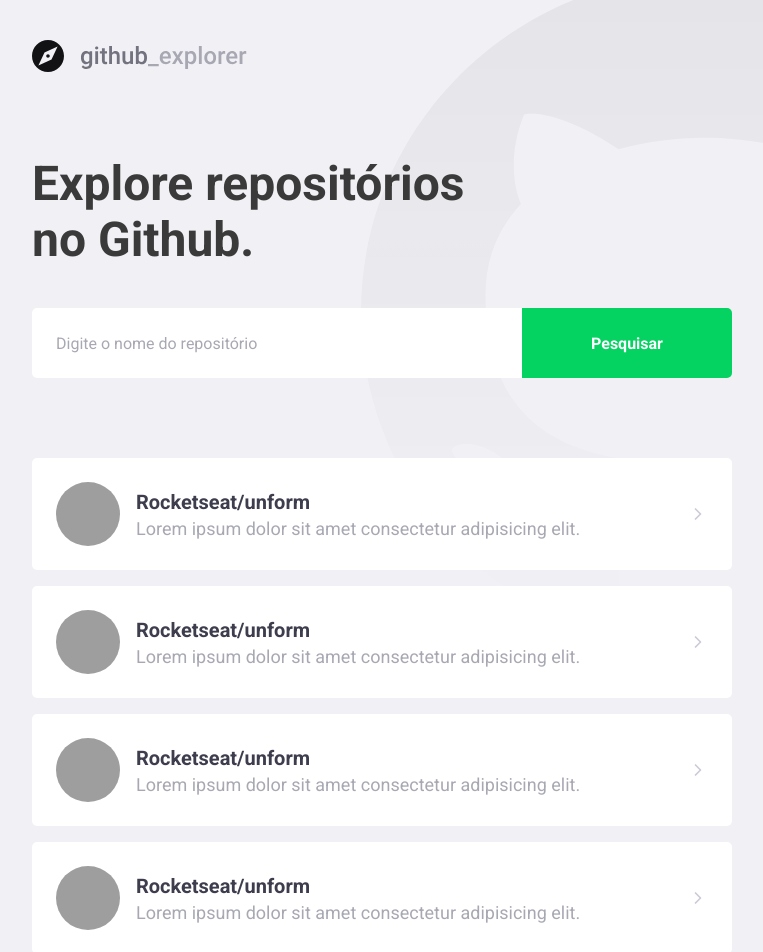
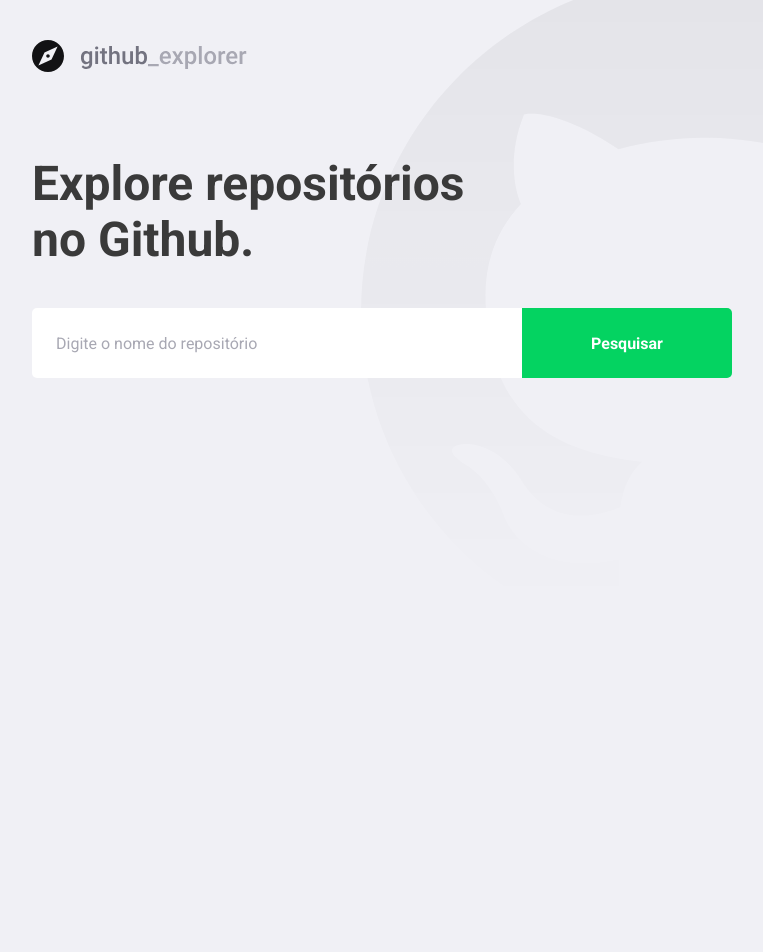
Before and after one commit to luisfelipe-dev/github-explorer, a React (Create React App) app: page / in a window 1280 px wide. Shown: the top 952 px of the page, without its empty margins (53-816 px from the left). After the commit the page ends 800 px from the top, so only its background shows below. Built offline with nearby package versions, Linux system fonts and the light colour scheme; grey boxes are pictures that could not be loaded.

Commit message:
Listando Repositorios

```diff
--- a/package.json
+++ b/package.json
@@ -10,6 +10,7 @@
     "@types/node": "^12.0.0",
     "@types/react": "^16.9.0",
     "@types/react-dom": "^16.9.0",
+    "axios": "^0.19.2",
     "polished": "^3.5.2",
     "react": "^16.13.1",
     "react-dom": "^16.13.1",
--- a/src/pages/Dashboard/index.tsx
+++ b/src/pages/Dashboard/index.tsx
@@ -1,71 +1,70 @@
-import React from 'react';
+import React, { useState, FormEvent } from 'react';
 import { FiChevronRight } from 'react-icons/fi';
 
+import api from '../../services/api';
+
 import * as Style from './styles';
-
 import logoImg from '../../assets/logo.svg';
 
-const Dashboard: React.FC = () => (
+interface Repository {
+  full_name: string;
+  description: string;
+  owner: {
+    login: string;
+    avatar_url: string;
+  };
+}
+
+const Dashboard: React.FC = () => {
+  const [newRepo, setNewRepo] = useState('');
+  const [repositories, setRepositories] = useState<Repository[]>([]);
+
+  const handleAddRepository = async (
+    event: FormEvent<HTMLFormElement>,
+  ): Promise<void> => {
+    event.preventDefault();
+
+    const response = await api.get<Repository>(`repos/${newRepo}`);
+
+    const repository = response.data;
+
+    setRepositories([...repositories, repository]);
+    setNewRepo('');
+  };
+
+  return (
     <Style.Dashboard>
       <img src={logoImg} alt="Github Explorer" />
       <h1>Explore repositórios no Github.</h1>
 
-    <Style.Form>
-      <input placeholder="Digite o nome do repositório" />
+      <Style.Form onSubmit={handleAddRepository}>
+        <input
+          value={newRepo}
+          onChange={(e) => setNewRepo(e.target.value)}
+          placeholder="Digite o nome do repositório"
+        />
         <button type="submit">Pesquisar</button>
       </Style.Form>
 
       <Style.Repositories>
-      <a href="test">
+        {repositories &&
+          repositories.map((repository) => (
+            <a key={repository.full_name} href="test">
               <img
-          src="https://avatars3.githubusercontent.com/u/19398463?s=460&u=36c5cc5b175bd97fe16207e82fd0dc31b7d4a1c6&v=4"
-          alt="Luís"
+                src={repository.owner.avatar_url}
+                alt={repository.owner.login}
               />
               <div>
-          <strong>Rocketseat/unform</strong>
-          <p>Lorem ipsum dolor sit amet consectetur adipisicing elit.</p>
+                <strong>{repository.full_name}</strong>
+                <p>{repository.description}</p>
               </div>
 
               <FiChevronRight size={20} />
             </a>
-      <a href="test">
-        <img
-          src="https://avatars3.githubusercontent.com/u/19398463?s=460&u=36c5cc5b175bd97fe16207e82fd0dc31b7d4a1c6&v=4"
-          alt="Luís"
-        />
-        <div>
-          <strong>Rocketseat/unform</strong>
-          <p>Lorem ipsum dolor sit amet consectetur adipisicing elit.</p>
-        </div>
-
-        <FiChevronRight size={20} />
-      </a>
-      <a href="test">
-        <img
-          src="https://avatars3.githubusercontent.com/u/19398463?s=460&u=36c5cc5b175bd97fe16207e82fd0dc31b7d4a1c6&v=4"
-          alt="Luís"
-        />
-        <div>
-          <strong>Rocketseat/unform</strong>
-          <p>Lorem ipsum dolor sit amet consectetur adipisicing elit.</p>
-        </div>
-
-        <FiChevronRight size={20} />
-      </a>
-      <a href="test">
-        <img
-          src="https://avatars3.githubusercontent.com/u/19398463?s=460&u=36c5cc5b175bd97fe16207e82fd0dc31b7d4a1c6&v=4"
-          alt="Luís"
-        />
-        <div>
-          <strong>Rocketseat/unform</strong>
-          <p>Lorem ipsum dolor sit amet consectetur adipisicing elit.</p>
-        </div>
-
-        <FiChevronRight size={20} />
-      </a>
+          ))}
       </Style.Repositories>
     </Style.Dashboard>
   );
+};
 
 export default Dashboard;
--- a/src/pages/Dashboard/styles.ts
+++ b/src/pages/Dashboard/styles.ts
@@ -82,7 +82,8 @@ export const Repositories = styled.div`
     }
 
     div {
-      margin-left: 16px;
+      margin: 0 16px;
+      flex: 1;
       strong {
         font-size: 20px;
         color: #3d3d4d;
--- /dev/null
+++ b/src/services/api.ts
@@ -0,0 +1,7 @@
+import axios from 'axios';
+
+const api = axios.create({
+  baseURL: 'https://api.github.com'
+})
+
+export default api;
```
Also changed, not shown: .eslintrc.json, 1 other file (tests, documents, lock files or other folders). Lines whose indentation alone changed are shown as unchanged.
